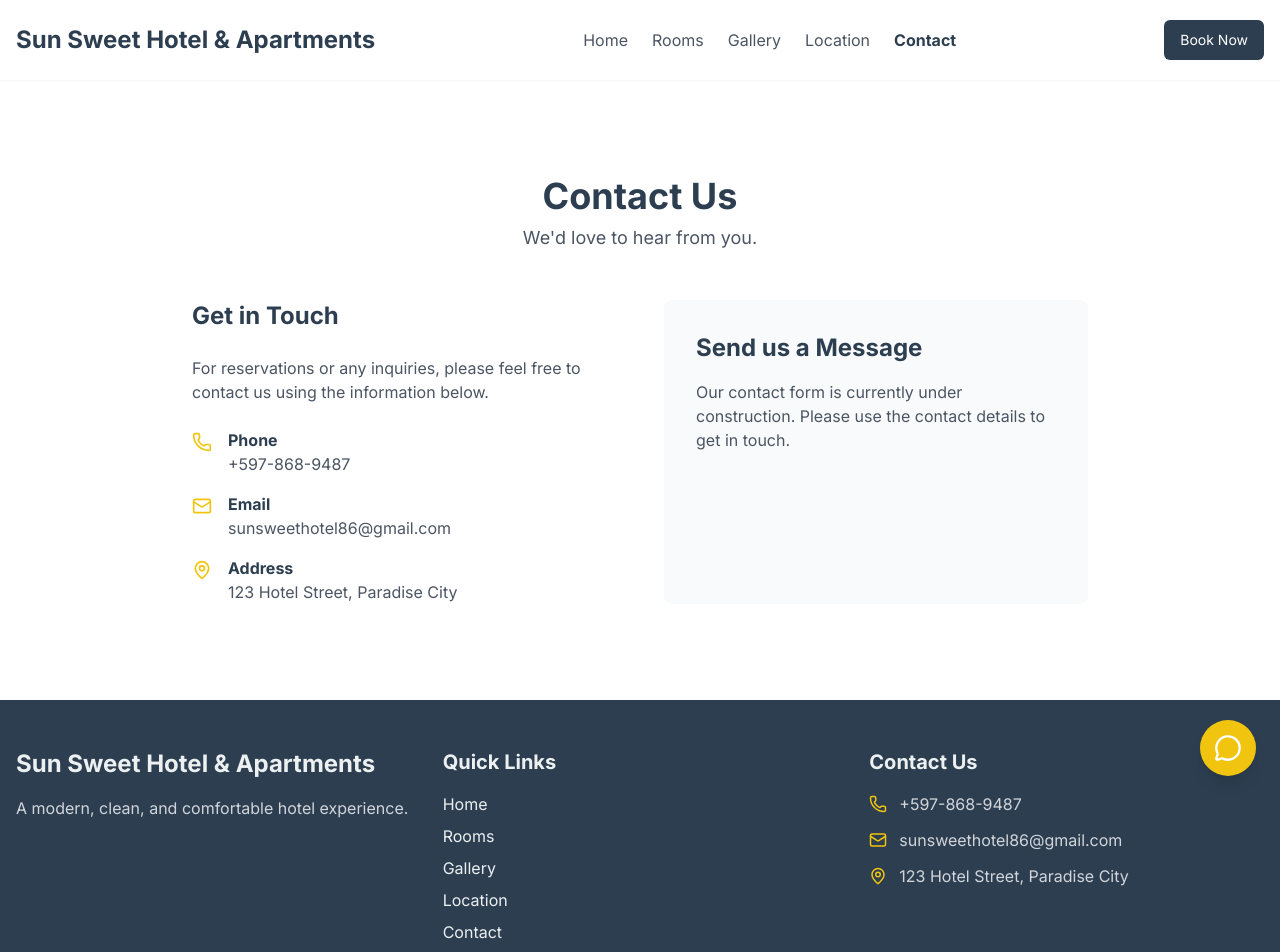
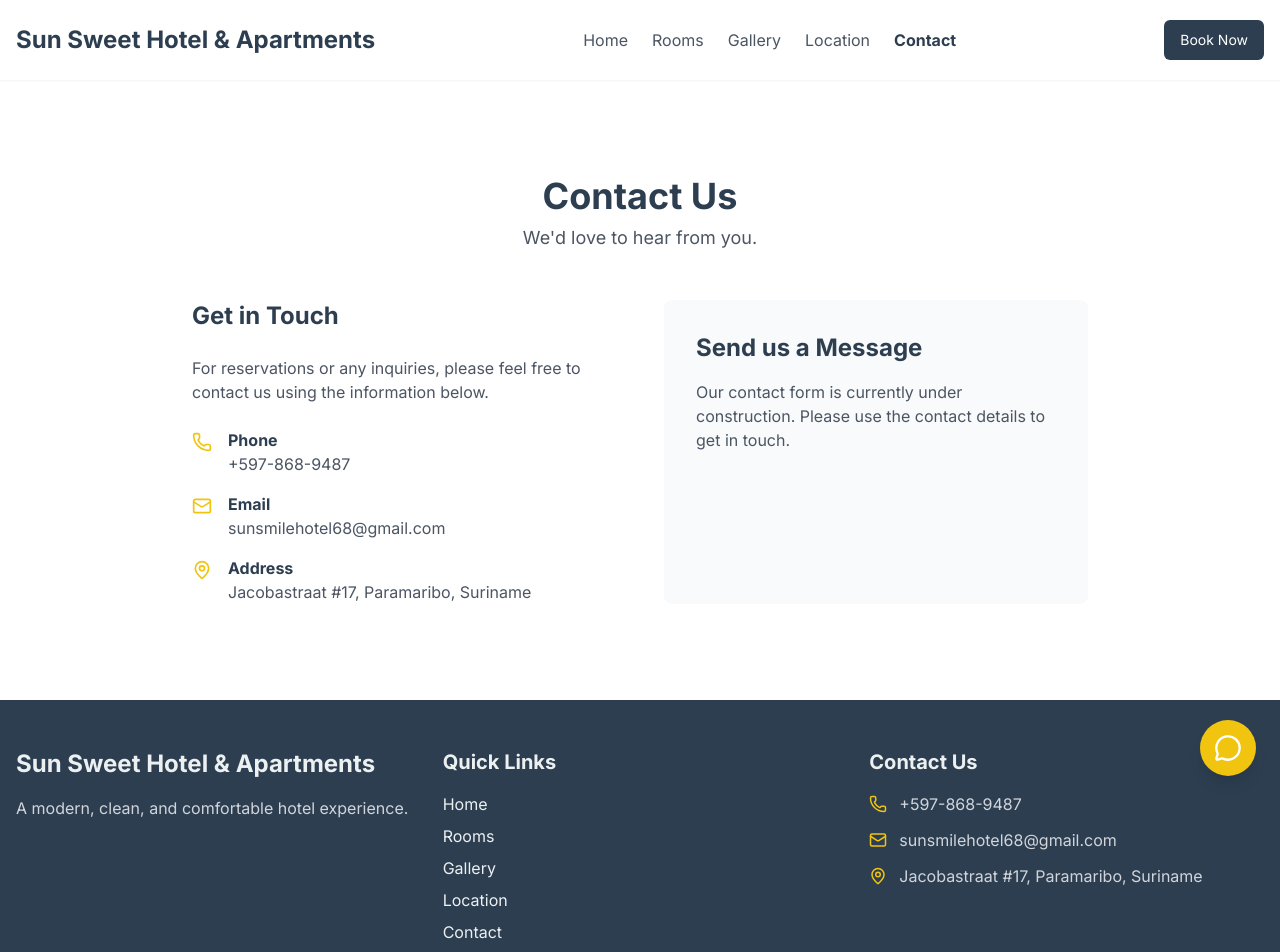
Before and after one commit to MahlonVhiem/sun_sweet_site_pro89, a React (Vite) app: page /contact in a window 1280 px wide. Shown: the top 952 px of the page. Built offline with nearby package versions, Linux system fonts and the light colour scheme.

Commit message:
Feat: Update contact info and make address/email clickable

```diff
--- a/src/components/layout/Footer.tsx
+++ b/src/components/layout/Footer.tsx
@@ -37,11 +37,20 @@ const Footer = () => {
               </li>
               <li className="flex items-center">
                 <Mail size={18} className="mr-3 text-secondary" />
-                <span>{siteConfig.contact.email}</span>
+                <a href={`mailto:${siteConfig.contact.email}`} className="hover:text-primary transition-colors">
+                  {siteConfig.contact.email}
+                </a>
               </li>
               <li className="flex items-center">
                 <MapPin size={18} className="mr-3 text-secondary" />
-                <span>123 Hotel Street, Paradise City</span>
+                <a
+                  href={`https://www.google.com/maps/search/?api=1&query=${encodeURIComponent(siteConfig.contact.address)}`}
+                  target="_blank"
+                  rel="noopener noreferrer"
+                  className="hover:text-secondary transition-colors"
+                >
+                  {siteConfig.contact.address}
+                </a>
               </li>
             </ul>
           </div>
--- a/src/config/siteConfig.ts
+++ b/src/config/siteConfig.ts
@@ -10,7 +10,7 @@ export const siteConfig = {
   ],
   contact: {
     phone: "+597-868-9487",
-    email: "sunsweethotel86@gmail.com",
+    email: "sunsmilehotel68@gmail.com",
     whatsapp: "5978689478",
     address: "Jacobastraat #17, Paramaribo, Suriname",
   },
--- a/src/pages/Contact.tsx
+++ b/src/pages/Contact.tsx
@@ -30,14 +30,23 @@ const Contact = () => {
                   <Mail size={20} className="mr-4 mt-1 text-secondary" />
                   <div>
                     <h4 className="font-semibold">Email</h4>
-                    <p className="text-gray-600">{siteConfig.contact.email}</p>
+                    <a href={`mailto:${siteConfig.contact.email}`} className="text-gray-600 hover:text-primary transition-colors">
+                {siteConfig.contact.email}
+              </a>
                   </div>
                 </li>
                 <li className="flex items-start">
                   <MapPin size={20} className="mr-4 mt-1 text-secondary" />
                   <div>
                     <h4 className="font-semibold">Address</h4>
-                    <p className="text-gray-600">123 Hotel Street, Paradise City</p>
+                    <a
+                      href={`https://www.google.com/maps/search/?api=1&query=${encodeURIComponent(siteConfig.contact.address)}`}
+                      target="_blank"
+                      rel="noopener noreferrer"
+                      className="text-gray-600 hover:text-primary transition-colors"
+                    >
+                      {siteConfig.contact.address}
+                    </a>
                   </div>
                 </li>
               </ul>
```
